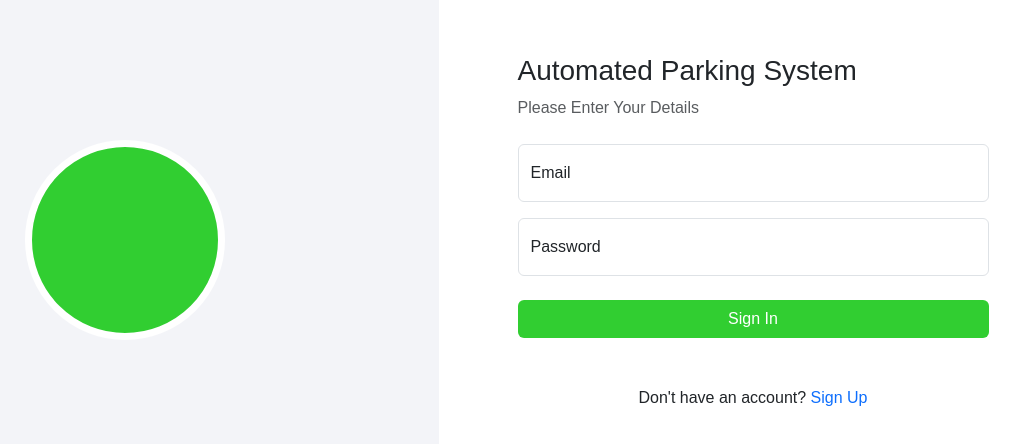
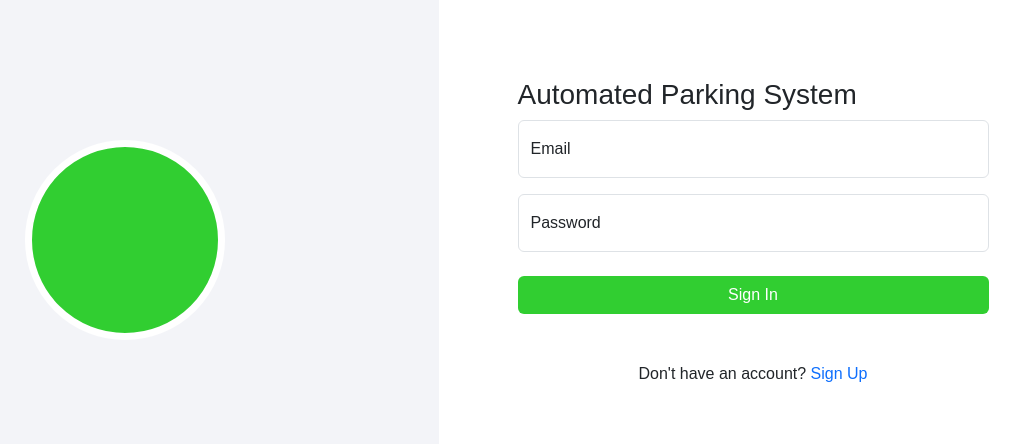
Before and after one commit to 123ZOKzok/SmartLogin-main, a plain HTML site: page index.html in a window 1280 px wide. Shown: the part 160-604 px from the top of the page, without its empty margins (201-1221 px from the left). Drawn offline with Linux system fonts and the light colour scheme.

Commit message:
Update index.html

```diff
--- a/index.html
+++ b/index.html
@@ -22,9 +22,6 @@
           >
             <div class="w-75">
               <h3 class="mb-2">Automated Parking System</h3>
-              <p class="text-muted mb-4 fs-6">
-                Please Enter Your Details
-              </p>
             </div>
             <form class="w-75">
               <div class="form-floating">
```
